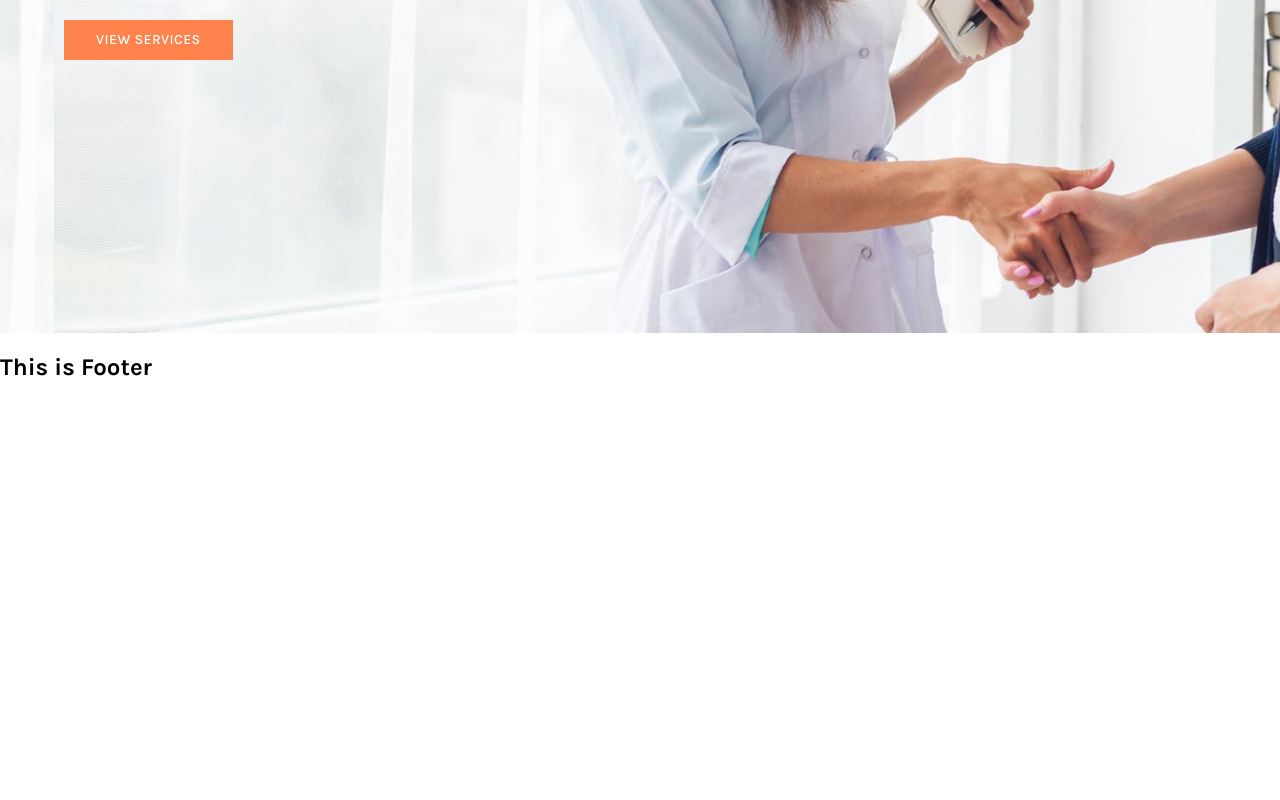
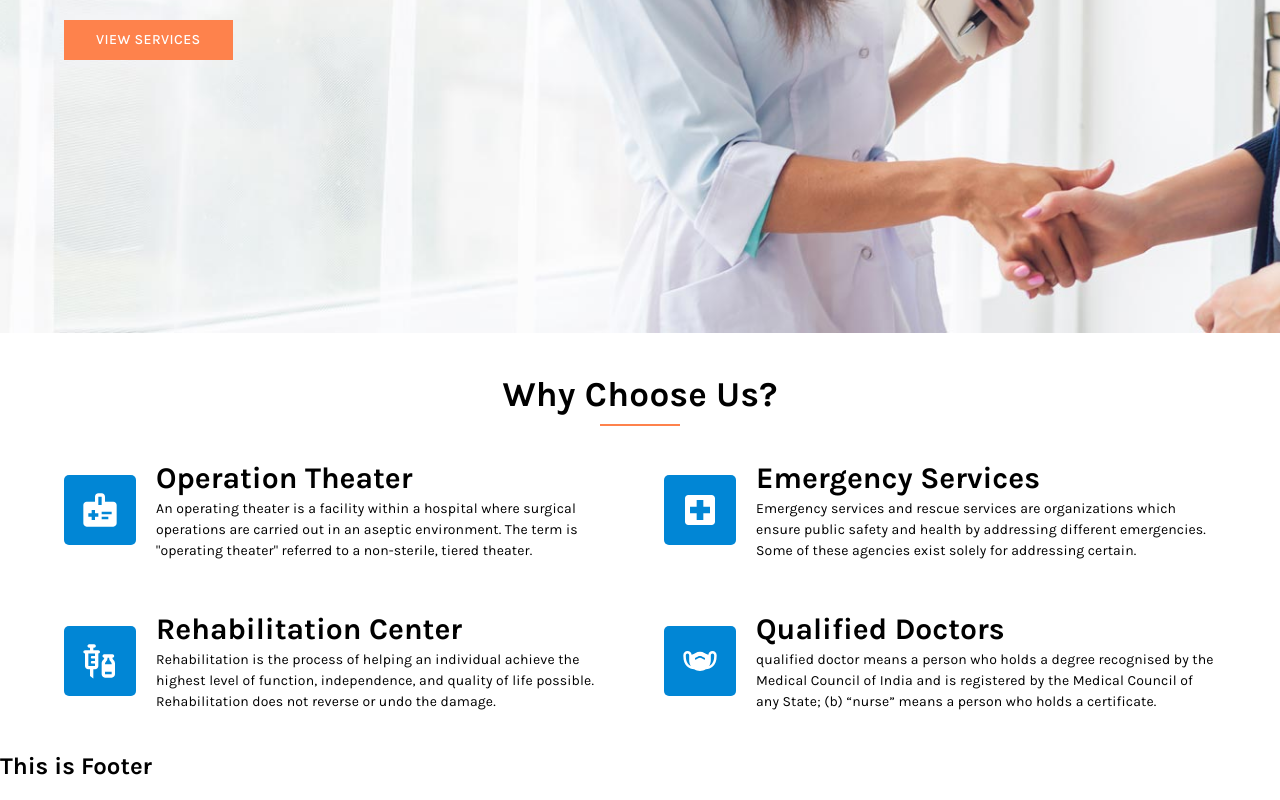
Before and after one commit to khan-shimul/health-care, a React (Create React App) app: page / in a window 1280 px wide. Shown: the part 551-1351 px from the top of the page. Before the commit the page ends 952 px from the top, so only its background shows below. Built offline with nearby package versions, Linux system fonts and the light colour scheme.

Commit message:
added testing

```diff
--- a/src/compo/IndexView/Banner/Banner.js
+++ b/src/compo/IndexView/Banner/Banner.js
@@ -5,7 +5,7 @@ import bannerBG from '../../../images/banner/banner2.jpg';
 
 
 // Custom Style
-const useStyles = makeStyles({
+export const useStyles = makeStyles({
     root: {
         backgroundImage: `url(${bannerBG})`,
         minHeight: '100vh',
--- /dev/null
+++ b/src/compo/IndexView/Testing/Testing.js
@@ -0,0 +1,126 @@
+import { Box, Container, Grid, Typography } from '@mui/material';
+import React from 'react';
+import MedicalInformationIcon from '@mui/icons-material/MedicalInformation';
+import LocalHospitalIcon from '@mui/icons-material/LocalHospital';
+import VaccinesIcon from '@mui/icons-material/Vaccines';
+import MasksIcon from '@mui/icons-material/Masks';
+
+const Testing = () => {
+    return (
+        <Box variant="section" sx={{ my: 5 }}>
+            <Container maxWidth="lg">
+                <Box sx={{ textAlign: 'center', mt: 2, mb: 4 }}>
+                    <Typography
+                        variant="h4"
+                        sx={{ fontSize: '35px', fontWeight: 700 }}
+                    >
+                        Why Choose Us?
+                    </Typography>
+                    <Box sx={{ mt: 1, display: 'flex', mx: 'auto', height: '2px', width: '80px', background: '#FE824C' }}></Box>
+                </Box>
+                <Grid container spacing={6}>
+                    {/* Operation Theater */}
+                    <Grid item xs={12} sm={12} md={6}>
+                        <Box sx={{ display: 'flex', justifyContent: 'center', alignItems: 'center' }}>
+                            <Box sx={{ background: '#0186D5', px: 2, mr: 2.5, height: '70px', width: '70px', display: 'flex', justifyContent: 'center', alignItems: 'center', borderRadius: '5px' }}>
+                                <MedicalInformationIcon
+                                    style={{ color: '#fff', fontSize: '40px' }}
+                                />
+                            </Box>
+                            <Box>
+                                <Typography
+                                    variant="h5"
+                                    sx={{ fontSize: '30px', fontWeight: 700 }}
+                                >
+                                    Operation Theater
+                                </Typography>
+                                <Typography
+                                    variant="body1"
+                                    sx={{ fontSize: '14px' }}
+                                >
+                                    An operating theater is a facility within a hospital where surgical operations are carried out in an aseptic environment. The term is "operating theater" referred to a non-sterile, tiered theater.
+                                </Typography>
+                            </Box>
+                        </Box>
+                    </Grid>
+                    {/* Emergency Services */}
+                    <Grid item xs={12} sm={12} md={6}>
+                        <Box sx={{ display: 'flex', justifyContent: 'center', alignItems: 'center' }}>
+                            <Box sx={{ background: '#0186D5', px: 2, mr: 2.5, height: '70px', width: '70px', display: 'flex', justifyContent: 'center', alignItems: 'center', borderRadius: '5px' }}>
+                                <LocalHospitalIcon
+                                    style={{ color: '#fff', fontSize: '40px' }}
+                                />
+                            </Box>
+                            <Box>
+                                <Typography
+                                    variant="h5"
+                                    sx={{ fontSize: '30px', fontWeight: 700 }}
+                                >
+                                    Emergency Services
+                                </Typography>
+                                <Typography
+                                    variant="body1"
+                                    sx={{ fontSize: '14px' }}
+                                >
+                                    Emergency services and rescue services are organizations which ensure public safety and health by addressing different emergencies. Some of these agencies exist solely for addressing certain.
+                                </Typography>
+                            </Box>
+                        </Box>
+                    </Grid>
+                    {/* Rehabilitation Center */}
+                    <Grid item xs={12} sm={12} md={6}>
+                        <Box sx={{ display: 'flex', justifyContent: 'center', alignItems: 'center' }}>
+                            <Box sx={{ background: '#0186D5', px: 2, mr: 2.5, height: '70px', width: '70px', display: 'flex', justifyContent: 'center', alignItems: 'center', borderRadius: '5px' }}>
+                                <VaccinesIcon
+                                    style={{ color: '#fff', fontSize: '40px' }}
+                                />
+                            </Box>
+                            <Box>
+                                <Typography
+                                    variant="h5"
+                                    sx={{ fontSize: '30px', fontWeight: 700 }}
+                                >
+
+                                    Rehabilitation Center
+                                </Typography>
+                                <Typography
+                                    variant="body1"
+                                    sx={{ fontSize: '14px' }}
+                                >
+                                    Rehabilitation is the process of helping an individual achieve the highest level of function, independence, and quality of life possible. Rehabilitation does not reverse or undo the damage.
+                                </Typography>
+                            </Box>
+                        </Box>
+                    </Grid>
+                    {/* Qualified Doctors */}
+                    <Grid item xs={12} sm={12} md={6}>
+                        <Box sx={{ display: 'flex', justifyContent: 'center', alignItems: 'center' }}>
+                            <Box sx={{ background: '#0186D5', px: 2, mr: 2.5, height: '70px', width: '70px', display: 'flex', justifyContent: 'center', alignItems: 'center', borderRadius: '5px' }}>
+                                <MasksIcon
+                                    style={{ color: '#fff', fontSize: '40px' }}
+                                />
+                            </Box>
+                            <Box>
+                                <Typography
+                                    variant="h5"
+                                    sx={{ fontSize: '30px', fontWeight: 700 }}
+                                >
+
+                                    Qualified Doctors
+                                </Typography>
+                                <Typography
+                                    variant="body1"
+                                    sx={{ fontSize: '14px' }}
+                                >
+                                    qualified doctor means a person who holds a degree recognised by the Medical Council of India and is registered by the Medical Council of any State; (b) “nurse” means a person who holds a certificate.
+                                </Typography>
+                            </Box>
+                        </Box>
+                    </Grid>
+                </Grid>
+            </Container>
+        </Box>
+    );
+};
+
+export default Testing;
--- a/src/compo/Shared/Header/Header.js
+++ b/src/compo/Shared/Header/Header.js
@@ -24,7 +24,7 @@ const useStyles = makeStyles({
         boxShadow: 'rgba(17, 17, 26, 0.1) 0px 1px 0px !important'
     },
     menu: {
-        color: '#787878 !important',
+        color: '#000 !important',
         fontSize: '17px !important',
         transition: '0.3s !important',
         '&:hover': {
--- a/src/pages/Home/Home.js
+++ b/src/pages/Home/Home.js
@@ -1,5 +1,6 @@
 import React from 'react';
 import Banner from '../../compo/IndexView/Banner/Banner';
+import Testing from '../../compo/IndexView/Testing/Testing';
 import Footer from '../../compo/Shared/Footer/Footer';
 import Header from '../../compo/Shared/Header/Header';
 
@@ -8,6 +9,7 @@ const Home = () => {
         <div>
             <Header />
             <Banner />
+            <Testing />
             <Footer />
         </div>
     );
```
